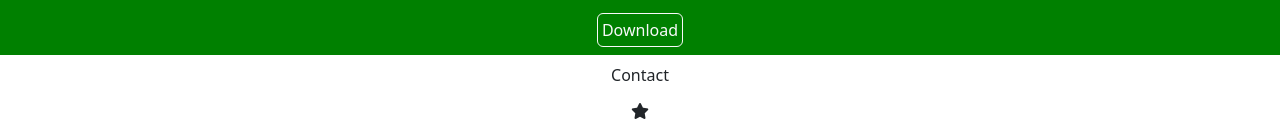
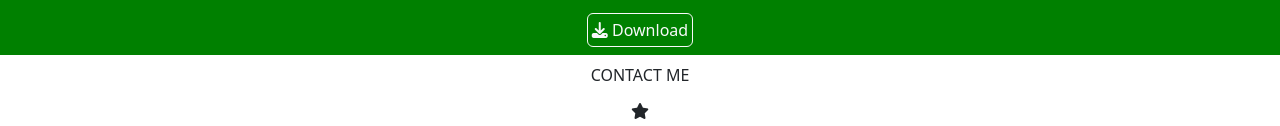
Before and after one commit to francesco-mauro/html-css-bootstrap-freelancer, a plain HTML site: page index.html in a window 1280 px wide. Shown: the part 1509-1635 px from the top of the page. Drawn offline with nearby package versions, Linux system fonts and the light colour scheme.

Commit message:
add: corrections to contact e head

```diff
--- a/index.html
+++ b/index.html
@@ -5,9 +5,9 @@
     <meta charset="UTF-8">
     <meta name="viewport" content="width=device-width, initial-scale=1.0">
     <title>Bootstrap</title>
-    <link rel="stylesheet" href="css/style.css">
     <link href="https://cdn.jsdelivr.net/npm/bootstrap@5.3.3/dist/css/bootstrap.min.css" rel="stylesheet">
     <link rel="stylesheet" href="https://cdnjs.cloudflare.com/ajax/libs/font-awesome/6.5.1/css/all.min.css">
+    <link rel="stylesheet" href="css/style.css">
 </head>
 
 <body>
@@ -155,7 +155,7 @@
             </div>
 
             <div class="d-flex justify-content-center">
-                <button class="btn btn-outline-light p-1 mt-3">Download</button>
+                <button class="btn btn-outline-light p-1 mt-3"> <i class="fa-solid fa-download"></i> Download</button>
             </div>
 
         </section>
@@ -167,7 +167,7 @@
 
             <div class="container">
                 <div class="d-flex justify-content-center">
-                    <p class="text-decoration-none">Contact</p>
+                    <p class="text-decoration-none">CONTACT ME</p>
                 </div>
                 <div class="d-flex justify-content-center">
                     <i class="fa-solid fa-star"></i>
```
